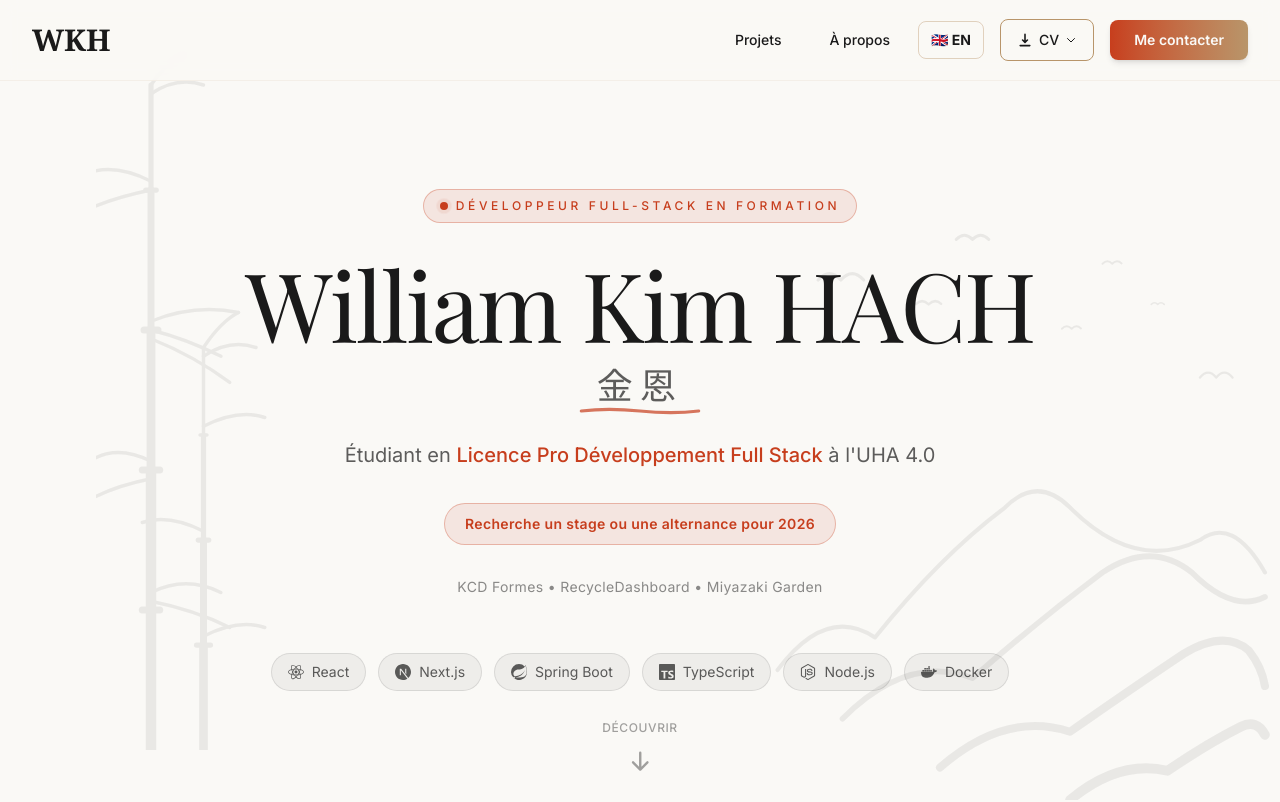
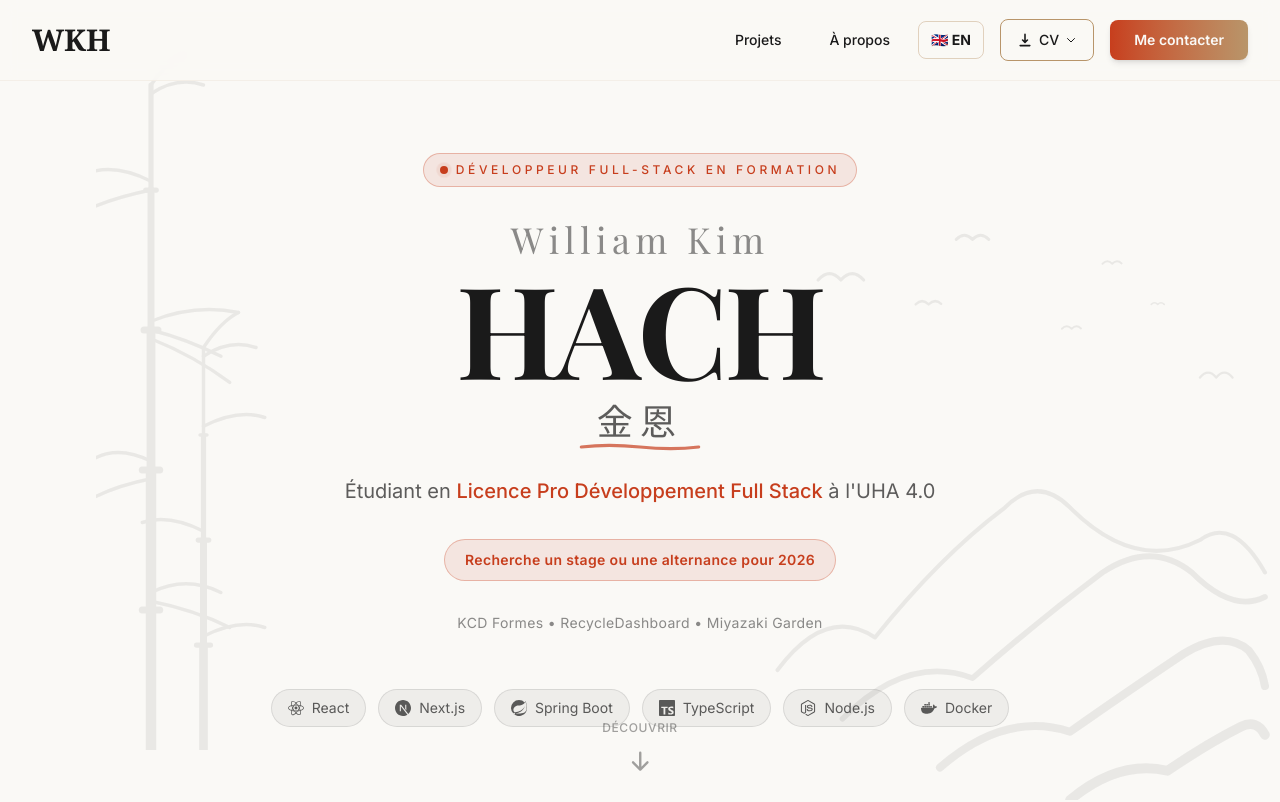
Before and after one commit to hachwilliam89-spec/portfolio-kim, a Next.js app: page / in a window 1280 px wide. Shown: the top 802 px of the page. Built offline with nearby package versions, Linux system fonts and the light colour scheme; a web font is replaced by a local one.

Commit message:
amelioration ui/ux

```diff
--- a/components/Hero.tsx
+++ b/components/Hero.tsx
@@ -1,6 +1,6 @@
 'use client';
 
-import { motion, Variants } from 'framer-motion';
+import { motion, Variants, useReducedMotion } from 'framer-motion';
 import { SiReact, SiNextdotjs, SiNodedotjs, SiTypescript, SiSpring, SiDocker } from 'react-icons/si';
 import { HiArrowDown } from 'react-icons/hi';
 import { useLanguage, fr, en } from '@/lib/i18n';
@@ -8,6 +8,7 @@ import { useLanguage, fr, en } from '@/lib/i18n';
 export default function Hero() {
     const { lang } = useLanguage();
     const t = lang === 'fr' ? fr : en;
+    const reduce = useReducedMotion();
 
     const scrollToProjects = () => {
         document.getElementById('projects')?.scrollIntoView({ behavior: 'smooth' });
@@ -133,16 +134,16 @@ export default function Hero() {
 
             {/* CONTENU PRINCIPAL */}
             <motion.div
-                initial={{ opacity: 0, y: 40 }}
+                initial={reduce ? false : { opacity: 0, y: 40 }}
                 animate={{ opacity: 1, y: 0 }}
-                transition={{ duration: 0.8, ease: 'easeOut', delay: 0.5 }}
+                transition={{ duration: 0.6, ease: 'easeOut', delay: 0.2 }}
                 className="relative z-10 text-center space-y-8 max-w-4xl"
             >
                 {/* Badge status */}
                 <motion.div
-                    initial={{ opacity: 0, scale: 0.95 }}
+                    initial={reduce ? false : { opacity: 0, scale: 0.95 }}
                     animate={{ opacity: 1, scale: 1 }}
-                    transition={{ duration: 0.6, delay: 1 }}
+                    transition={{ duration: 0.5, delay: 0.3 }}
                     className="inline-flex items-center gap-2 px-4 py-2 bg-vermillon/10 border border-vermillon/30 rounded-full"
                 >
                     <span className="relative flex h-2 w-2">
@@ -154,37 +155,50 @@ export default function Hero() {
                     </span>
                 </motion.div>
 
-                {/* Nom */}
+                {/* Nom — hiérarchie : "William Kim" petit / "HACH" grand */}
                 <motion.div
+                    initial={reduce ? false : { opacity: 0, y: 20 }}
+                    animate={{ opacity: 1, y: 0 }}
+                    transition={{ duration: 0.6, delay: 0.5 }}
+                    className="space-y-1"
+                >
+                    <h1 className="leading-none">
+                        {/* Prénoms */}
+                        <div className="font-display text-2xl md:text-4xl text-ink/50 font-normal tracking-[0.15em] mb-1">
+                            {reduce ? 'William Kim' : 'William Kim'.split('').map((char, i) => (
+                                <motion.span
+                                    key={i}
                                     initial={{ opacity: 0, y: 20 }}
                                     animate={{ opacity: 1, y: 0 }}
-                    transition={{ duration: 0.8, delay: 1.5 }}
-                    className="space-y-4"
+                                    transition={{ duration: 0.3, delay: 0.6 + i * 0.04, ease: [0.25, 0.46, 0.45, 0.94] }}
+                                    className="inline-block"
                                 >
-                    <h1 className="font-display text-6xl md:text-8xl text-ink leading-none tracking-tight">
-                        {'William Kim HACH'.split('').map((char, i) => (
+                                    {char === ' ' ? ' ' : char}
+                                </motion.span>
+                            ))}
+                        </div>
+                        {/* Nom de famille */}
+                        <div className="font-display text-7xl md:text-9xl text-ink font-bold leading-none tracking-tight">
+                            {reduce ? 'HACH' : 'HACH'.split('').map((char, i) => (
                                 <motion.span
                                     key={i}
                                     initial={{ opacity: 0, y: 30 }}
                                     animate={{ opacity: 1, y: 0 }}
-                                transition={{
-                                    duration: 0.4,
-                                    delay: 1.5 + i * 0.08,
-                                    ease: [0.25, 0.46, 0.45, 0.94]
-                                }}
+                                    transition={{ duration: 0.4, delay: 1.1 + i * 0.06, ease: [0.25, 0.46, 0.45, 0.94] }}
                                     className="inline-block"
                                 >
-                                {char === ' ' ? '\u00A0' : char}
+                                    {char}
                                 </motion.span>
                             ))}
+                        </div>
                     </h1>
 
-                    <div className="relative inline-block">
+                    <div className="relative inline-block pt-2">
                         <motion.p
                             className="font-chinese text-3xl md:text-4xl text-ink/70 tracking-[0.2em]"
-                            initial={{ opacity: 0, scale: 0.9 }}
+                            initial={reduce ? false : { opacity: 0, scale: 0.9 }}
                             animate={{ opacity: 1, scale: 1 }}
-                            transition={{ duration: 0.8, delay: 2.5 }}
+                            transition={{ duration: 0.6, delay: 1.5 }}
                         >
                             金恩
                         </motion.p>
@@ -202,8 +216,8 @@ export default function Hero() {
                                 initial={{ pathLength: 0, opacity: 0 }}
                                 animate={{ pathLength: 1, opacity: 0.7 }}
                                 transition={{
-                                    pathLength: { duration: 0.8, ease: 'easeOut', delay: 3 },
-                                    opacity: { duration: 0.3, delay: 3 }
+                                    pathLength: { duration: 0.7, ease: 'easeOut', delay: reduce ? 0 : 1.8 },
+                                    opacity: { duration: 0.3, delay: reduce ? 0 : 1.8 }
                                 }}
                             />
                         </svg>
@@ -212,9 +226,9 @@ export default function Hero() {
 
                 {/* Description */}
                 <motion.p
-                    initial={{ opacity: 0, y: 20 }}
+                    initial={reduce ? false : { opacity: 0, y: 20 }}
                     animate={{ opacity: 1, y: 0 }}
-                    transition={{ duration: 0.8, delay: 3.2 }}
+                    transition={{ duration: 0.6, delay: 1.8 }}
                     className="text-ink/70 max-w-2xl mx-auto text-lg md:text-xl leading-relaxed"
                     dangerouslySetInnerHTML={{
                         __html: t.hero.subtitle.replace(
@@ -226,12 +240,11 @@ export default function Hero() {
 
                 {/* Objectif */}
                 <motion.div
-                    initial={{ opacity: 0, y: 10 }}
+                    initial={reduce ? false : { opacity: 0, y: 10 }}
                     animate={{ opacity: 1, y: 0 }}
-                    transition={{ duration: 0.8, delay: 3.4 }}
+                    transition={{ duration: 0.6, delay: 2.0 }}
                     className="inline-flex items-center gap-2 px-5 py-2.5 bg-vermillon/10 border border-vermillon/30 rounded-full"
                 >
-
                     <span className="text-sm font-semibold text-vermillon tracking-wide">
                         {t.hero.cta}
                     </span>
@@ -239,9 +252,9 @@ export default function Hero() {
 
                 {/* Projets mentionnés */}
                 <motion.p
-                    initial={{ opacity: 0 }}
+                    initial={reduce ? false : { opacity: 0 }}
                     animate={{ opacity: 1 }}
-                    transition={{ duration: 0.8, delay: 3.6 }}
+                    transition={{ duration: 0.6, delay: 2.2 }}
                     className="text-sm text-ink/50 tracking-wide"
                 >
                     KCD Formes • RecycleDashboard • Miyazaki Garden
@@ -249,9 +262,9 @@ export default function Hero() {
 
                 {/* Tech badges */}
                 <motion.div
-                    initial={{ opacity: 0 }}
+                    initial={reduce ? false : { opacity: 0 }}
                     animate={{ opacity: 1 }}
-                    transition={{ duration: 1, delay: 3.8 }}
+                    transition={{ duration: 0.6, delay: 2.3 }}
                     className="flex flex-wrap gap-3 justify-center pt-6"
                 >
                     {[
@@ -266,9 +279,9 @@ export default function Hero() {
                         return (
                             <motion.span
                                 key={tech.name}
-                                initial={{ opacity: 0, y: 10 }}
+                                initial={reduce ? false : { opacity: 0, y: 10 }}
                                 animate={{ opacity: 1, y: 0 }}
-                                transition={{ duration: 0.4, delay: 3.9 + i * 0.1 }}
+                                transition={{ duration: 0.3, delay: 2.4 + i * 0.08 }}
                                 className="group px-4 py-2 bg-ink/5 hover:bg-gold/10 border border-ink/10 hover:border-gold/40 rounded-full text-sm text-ink/70 hover:text-ink transition-all duration-300 flex items-center gap-2"
                             >
                                 <Icon className="text-base group-hover:text-vermillon transition-colors" />
@@ -282,15 +295,15 @@ export default function Hero() {
             {/* Bouton scroll */}
             <motion.button
                 onClick={scrollToProjects}
-                initial={{ opacity: 0, y: -20 }}
+                initial={reduce ? false : { opacity: 0, y: -20 }}
                 animate={{ opacity: 1, y: 0 }}
-                transition={{ duration: 0.8, delay: 4.5 }}
+                transition={{ duration: 0.6, delay: 2.8 }}
                 className="absolute bottom-8 left-1/2 -translate-x-1/2 flex flex-col items-center gap-2 text-ink/40 hover:text-vermillon transition-colors duration-300 group cursor-pointer z-10"
                 aria-label="Défiler vers les projets"
             >
                 <span className="text-xs uppercase tracking-wider font-medium">{t.hero.discover}</span>
                 <motion.div
-                    animate={{ y: [0, 8, 0] }}
+                    animate={reduce ? {} : { y: [0, 8, 0] }}
                     transition={{ duration: 1.5, repeat: Infinity, ease: 'easeInOut' }}
                 >
                     <HiArrowDown className="w-6 h-6" />
--- a/components/ProjectModal.tsx
+++ b/components/ProjectModal.tsx
@@ -216,14 +216,14 @@ export default function ProjectModal({ project, onClose }: ProjectModalProps) {
                                         {/* Titre + description du screenshot courant */}
                                         <div className="mb-2">
                                             <span className="text-xs font-bold text-ink mr-2">
-                                                {currentScreenshot.title}
+                                                {lang === 'en' && currentScreenshot.titleEn ? currentScreenshot.titleEn : currentScreenshot.title}
                                             </span>
                                             <span className="text-xs text-ink/50">
                                                 {currentIndex + 1}/{project.screenshots.length}
                                             </span>
                                         </div>
                                         <p className="text-xs text-ink/60 mb-3 leading-relaxed">
-                                            {currentScreenshot.description}
+                                            {lang === 'en' && currentScreenshot.descriptionEn ? currentScreenshot.descriptionEn : currentScreenshot.description}
                                         </p>
 
                                         {/* Thumbnails */}
```
Also changed, not shown: components/Projects.tsx (+6 -6 lines), public/og-image.png. Lines whose indentation alone changed are shown as unchanged.
